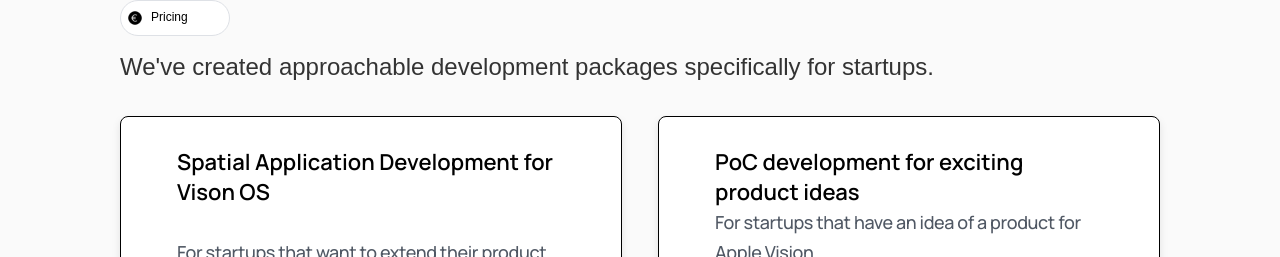
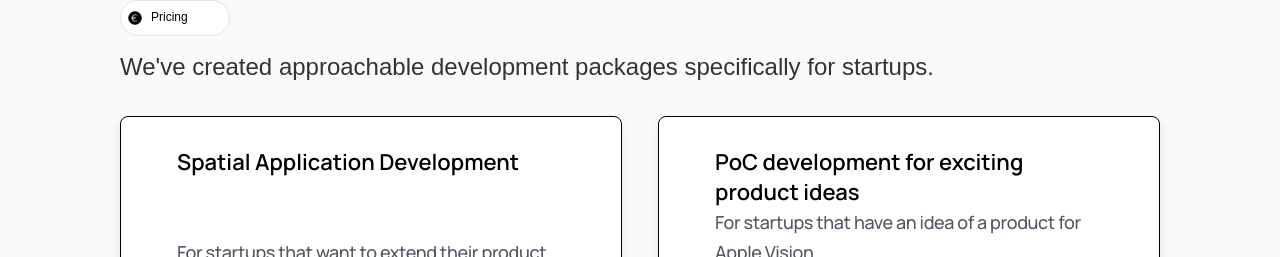
Before and after one commit to vladyslavpodenko/Spatiumxr.eu, a Next.js app: page / in a window 1280 px wide. Shown: the part 1605-1862 px from the top of the page. Built offline with nearby package versions, Linux system fonts and the light colour scheme; a web font is replaced by a local one.

Commit message:
Update index.tsx

```diff
--- a/src/pages/index.tsx
+++ b/src/pages/index.tsx
@@ -92,7 +92,7 @@
                 <h2>We've created approachable development packages specifically for startups.</h2>
                 <div className="development-packages-cards">
                     <div className="package-card">
-                        <h1>Spatial Application Development for Vison OS</h1>
+                        <h1>Spatial Application Development</h1>
                         <h4>For startups that want to extend their product on Apple Vision</h4>
                         <h5 className="package-card-first">-Ready to use application</h5>
                         <h5>-Immersive experience</h5>
```
